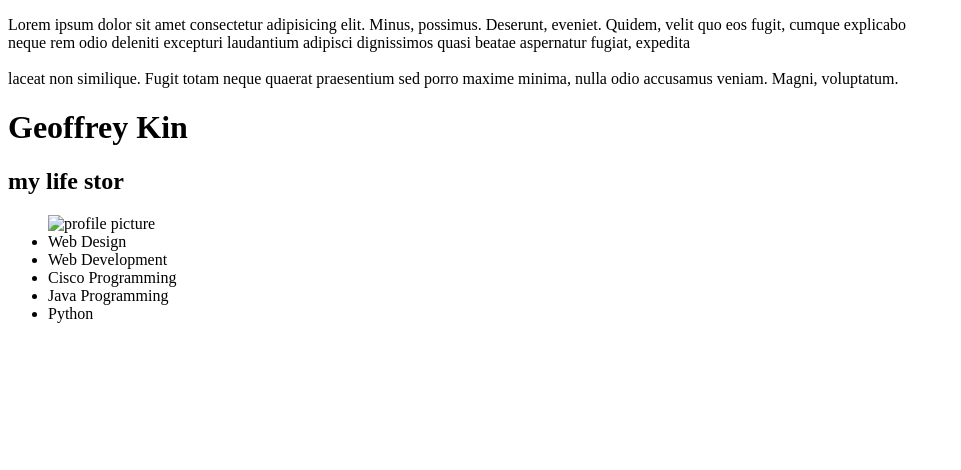
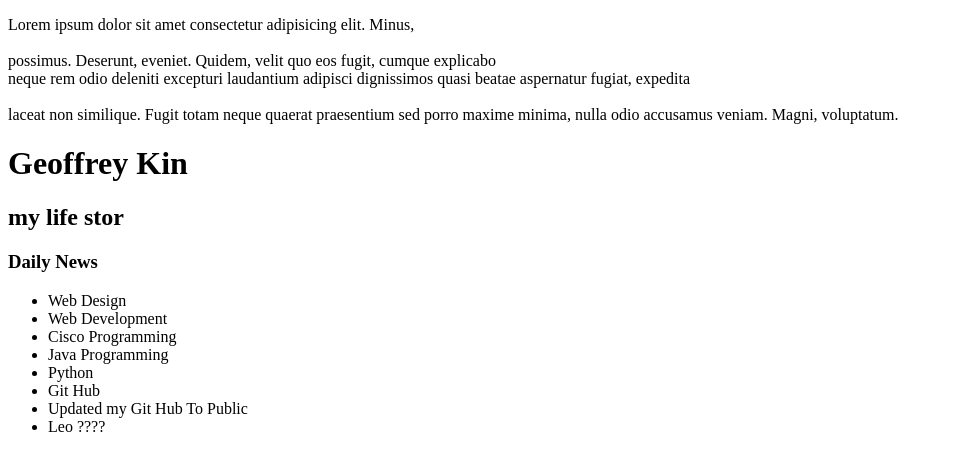
Before and after one commit to JEFF0012022/jeff.com, a plain HTML site: page index.html in a window 1280 px wide. Shown: the whole page, without its empty margins (0-961 px from the left). Drawn offline with Linux system fonts and the light colour scheme.

Commit message:
work done

```diff
--- a/index.html
+++ b/index.html
@@ -9,19 +9,24 @@
 
 <body>
 
-    <p>Lorem ipsum dolor sit amet consectetur adipisicing elit. Minus, possimus. Deserunt, eveniet. Quidem, velit quo
+    <p>Lorem ipsum dolor sit amet consectetur adipisicing elit. Minus, <br><br>possimus. Deserunt, eveniet. Quidem, velit quo
         eos fugit, cumque explicabo <br>neque rem odio deleniti excepturi laudantium adipisci dignissimos quasi beatae
         aspernatur fugiat, expedita <br><br>laceat non similique. Fugit totam neque quaerat praesentium sed porro maxime
         minima, nulla odio accusamus veniam. Magni, voluptatum.
     <h1>Geoffrey Kin</h1>
     <h2>my life stor</h2>
+
+
+    <h3>Daily News</h3>
     <ul>
-        <img src="nature.jpg" alt="profile picture">
         <li>Web Design</li>
         <li>Web Development</li>
         <li>Cisco Programming</li>
         <li>Java Programming</li>
         <li>Python </li>
+        <li>Git Hub</li>
+        <li>Updated my Git Hub To Public</li>
+        <li>Leo ????</li>
     </ul>
 
 </body>
```
